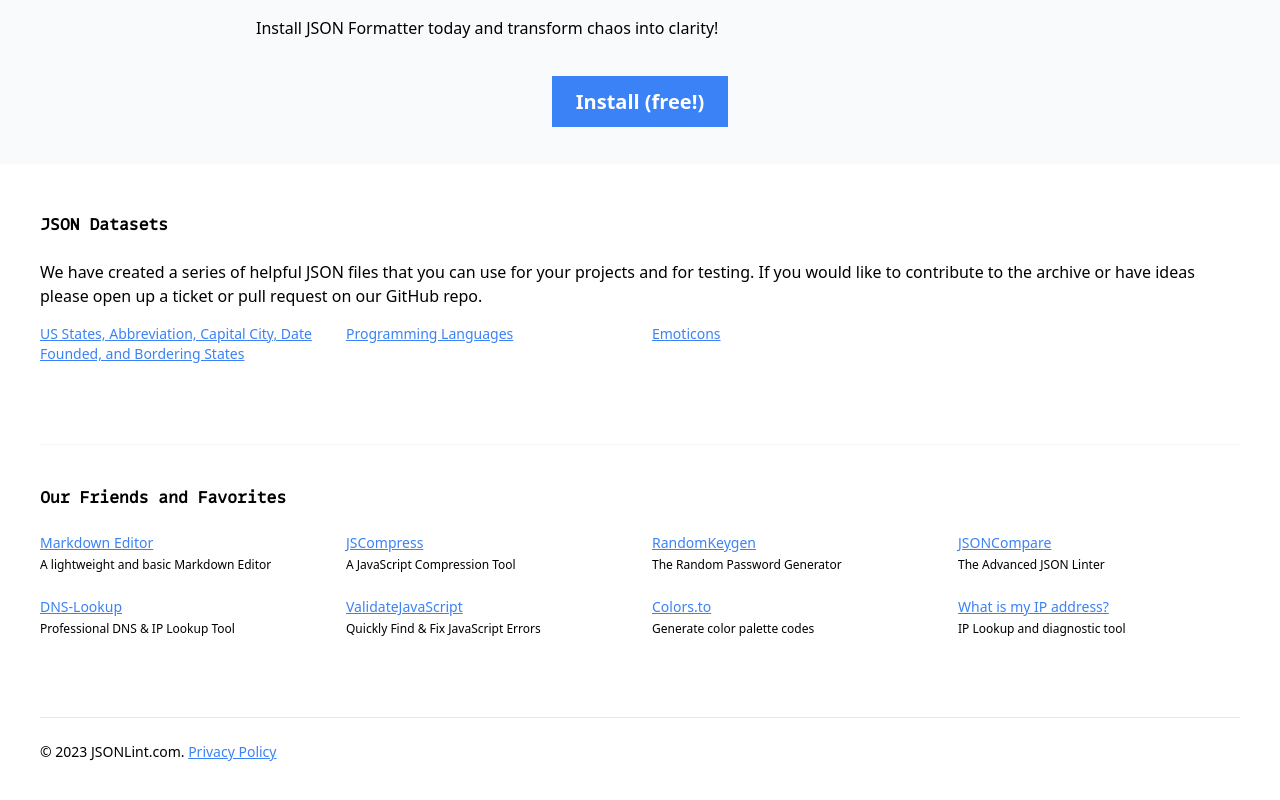
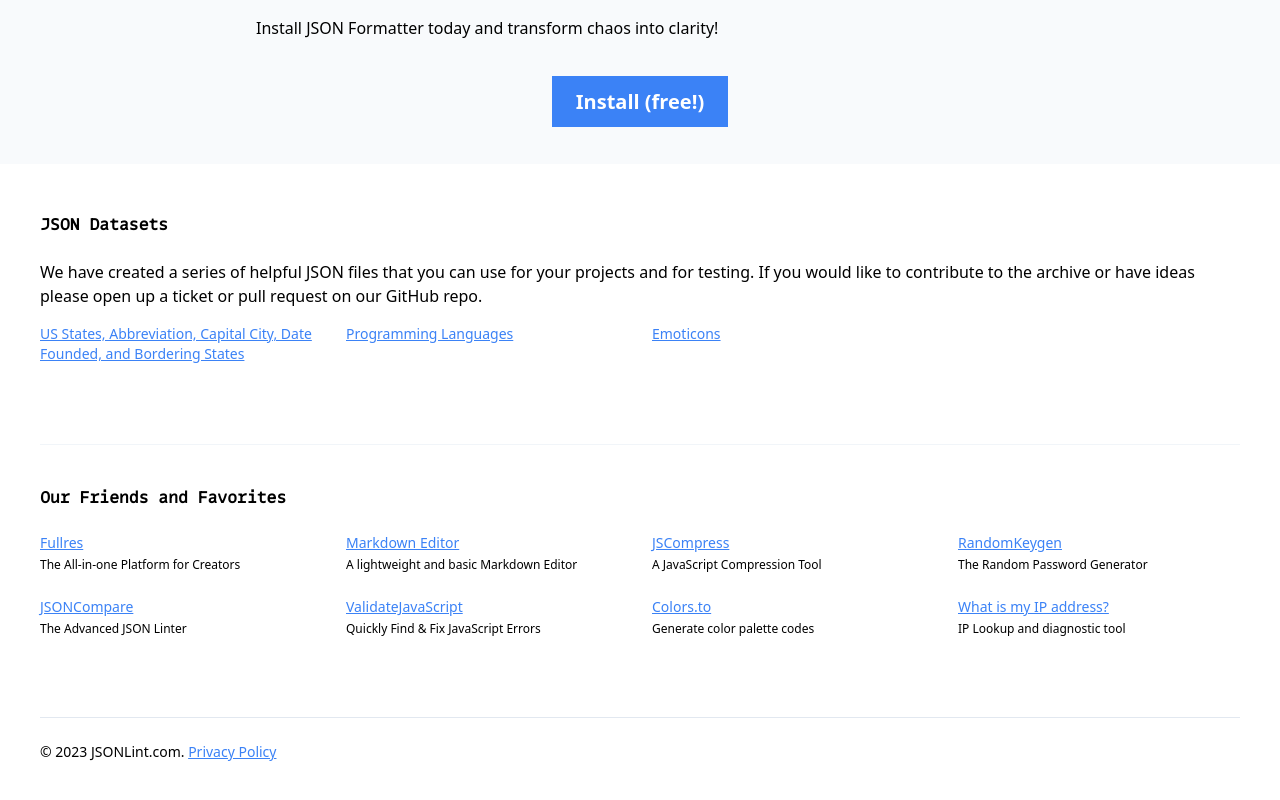
Before and after one commit to circlecell/jsonlint, a Next.js app: page /json-formatter in a window 1280 px wide. Shown: the part 2158-2958 px from the top of the page. Built offline with nearby package versions, Linux system fonts and the light colour scheme.

Commit message:
Updated footer links

```diff
--- a/components/Bottom.js
+++ b/components/Bottom.js
@@ -25,6 +25,10 @@
 					Our Friends and Favorites
 				</h2>
 		        <ul className="tools grid grid-cols-1 md:grid-cols-2 lg:grid-cols-4 gap-6 text-sm">
+					<li>
+		                <a href="https://fullres.com/?ref=json-lint" rel="noopener">Fullres</a>
+		                <span className="block">The All-in-one Platform for Creators</span>
+		            </li>
 		            <li>
 		                <a href="https://markdowneditor.org" rel="noopener">Markdown Editor</a>
 		                <span className="block">A lightweight and basic Markdown Editor</span>
@@ -40,10 +44,6 @@
 		            <li>
 		                <a href="https://jsoncompare.com/" rel="noopener">JSONCompare</a>
 		                <span>The Advanced JSON Linter</span>
-		            </li>
-		            <li>
-		                <a href="https://dns-lookup.com/" rel="noopener">DNS-Lookup</a>
-		                <span>Professional DNS & IP Lookup Tool</span>
 		            </li>
 		            <li>
 		                <a href="https://validatejavascript.com/" rel="noopener">ValidateJavaScript</a>
```
